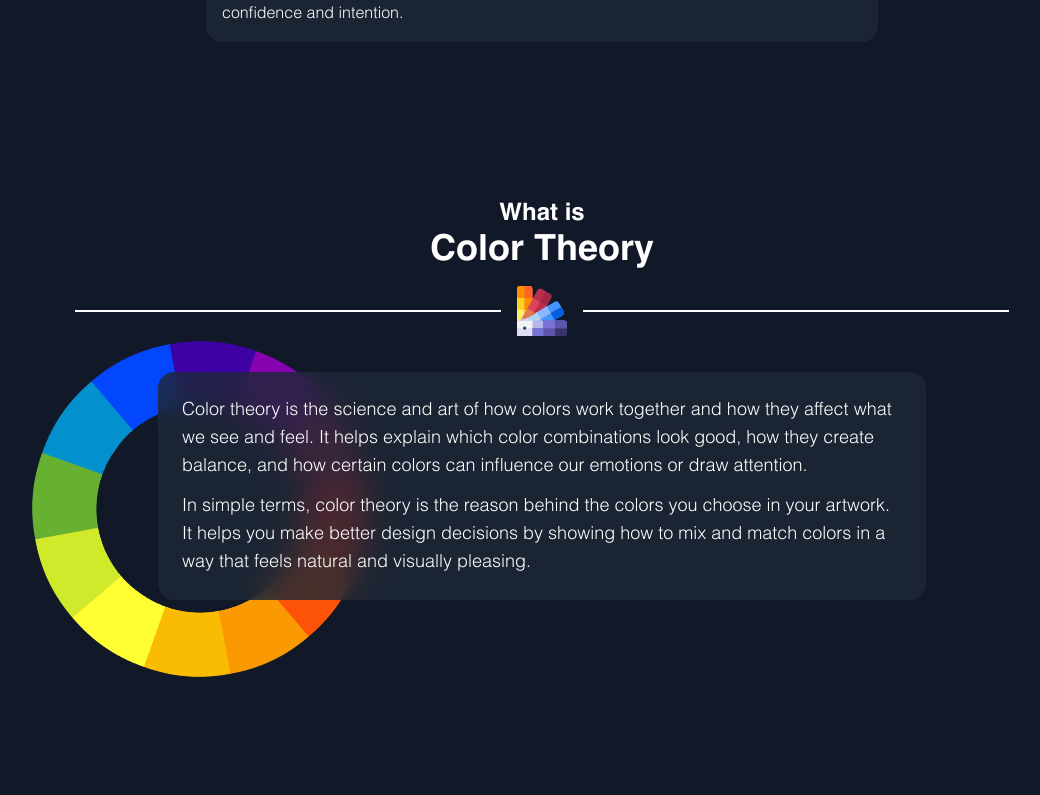
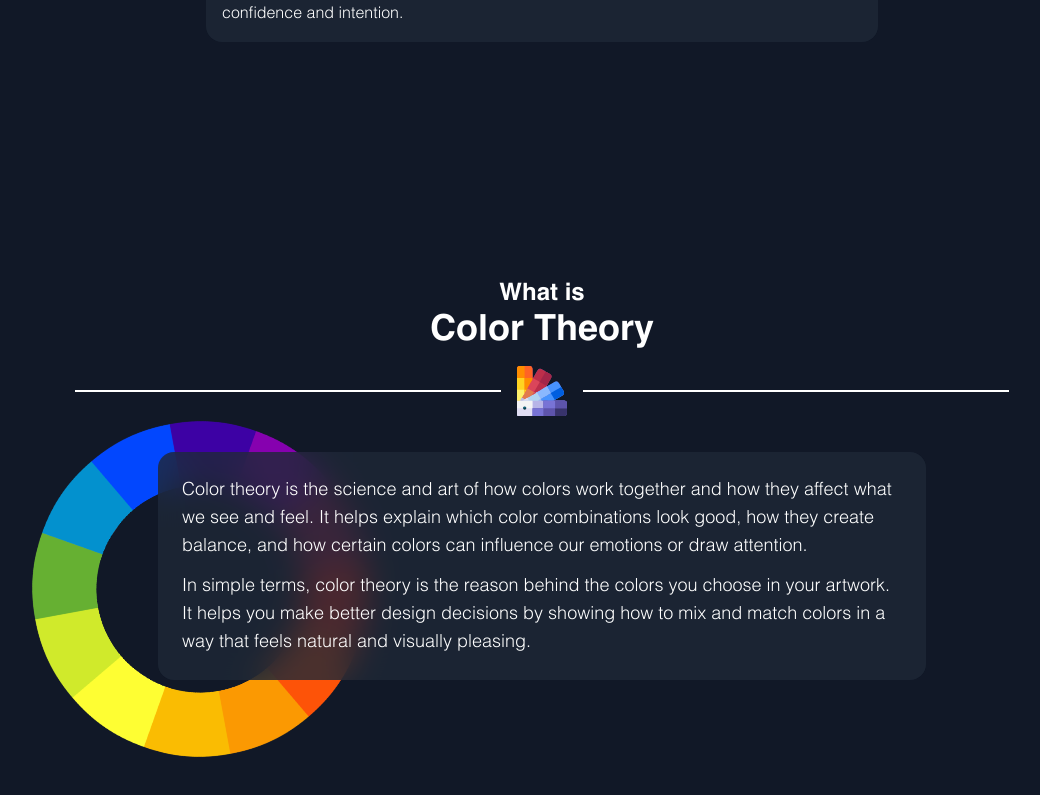
Before and after one commit to Themothy244/color-theory-blog, a React (Vite) app: page / in a window 1280 px wide. Shown: the part 597-1392 px from the top of the page, without its empty margins (98-1138 px from the left). Built offline with nearby package versions, Linux system fonts and the light colour scheme.

Commit message:
style(color); increased top and bottom margin

```diff
--- a/src/components/ColorTheoryIntro/ColorTheoryIntro.jsx
+++ b/src/components/ColorTheoryIntro/ColorTheoryIntro.jsx
@@ -3,7 +3,7 @@ import colorWheel from '../../assets/img/color-wheel-2.png'
 
 function ColorTheoryIntro() {
     return(
-        <div className='my-16 py-16 lg:my-40 relative'>
+        <div className='mt-40 py-16 lg:my-60 relative'>
             <div className='justify-items-center'>
                 <h3 className='font-helveticaBold font-bold text-2xl'>What is</h3>
                 <h1 className='font-helveticaBold font-bold text-4xl'>Color Theory</h1>
```
